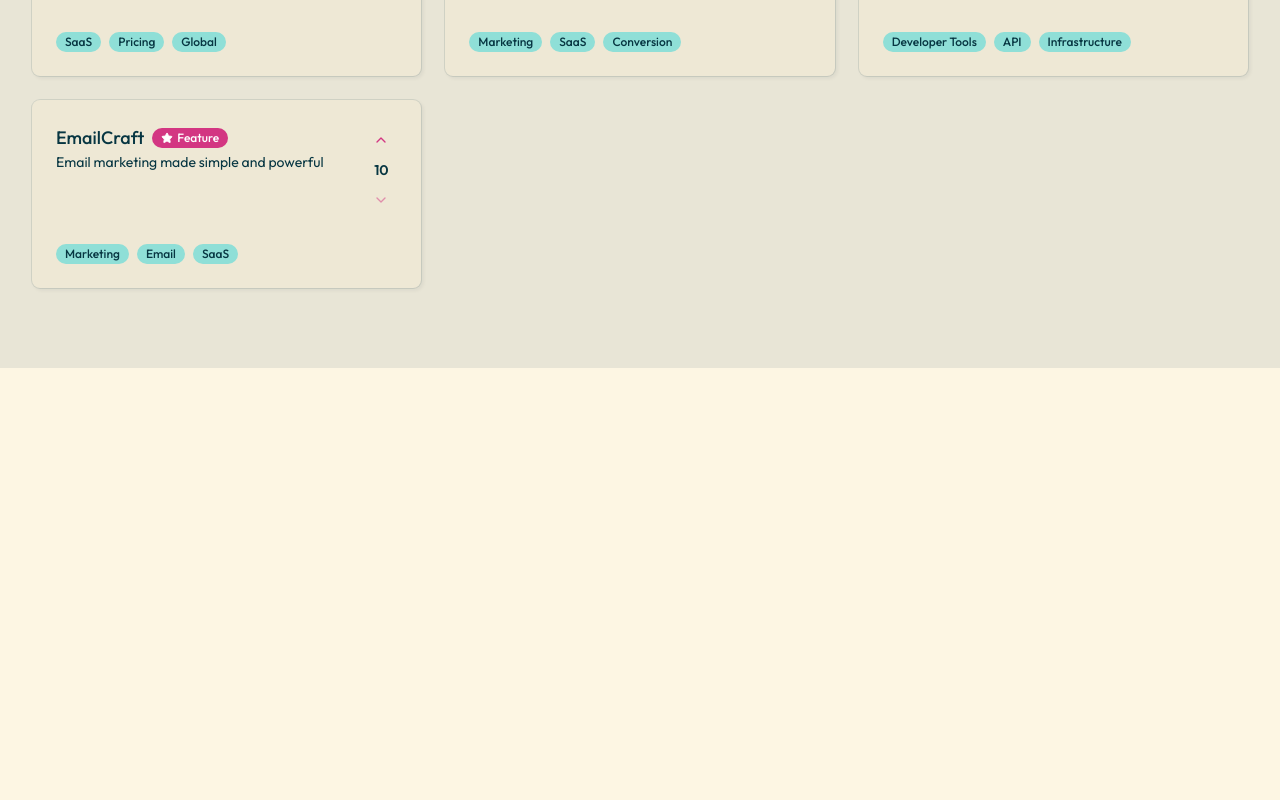
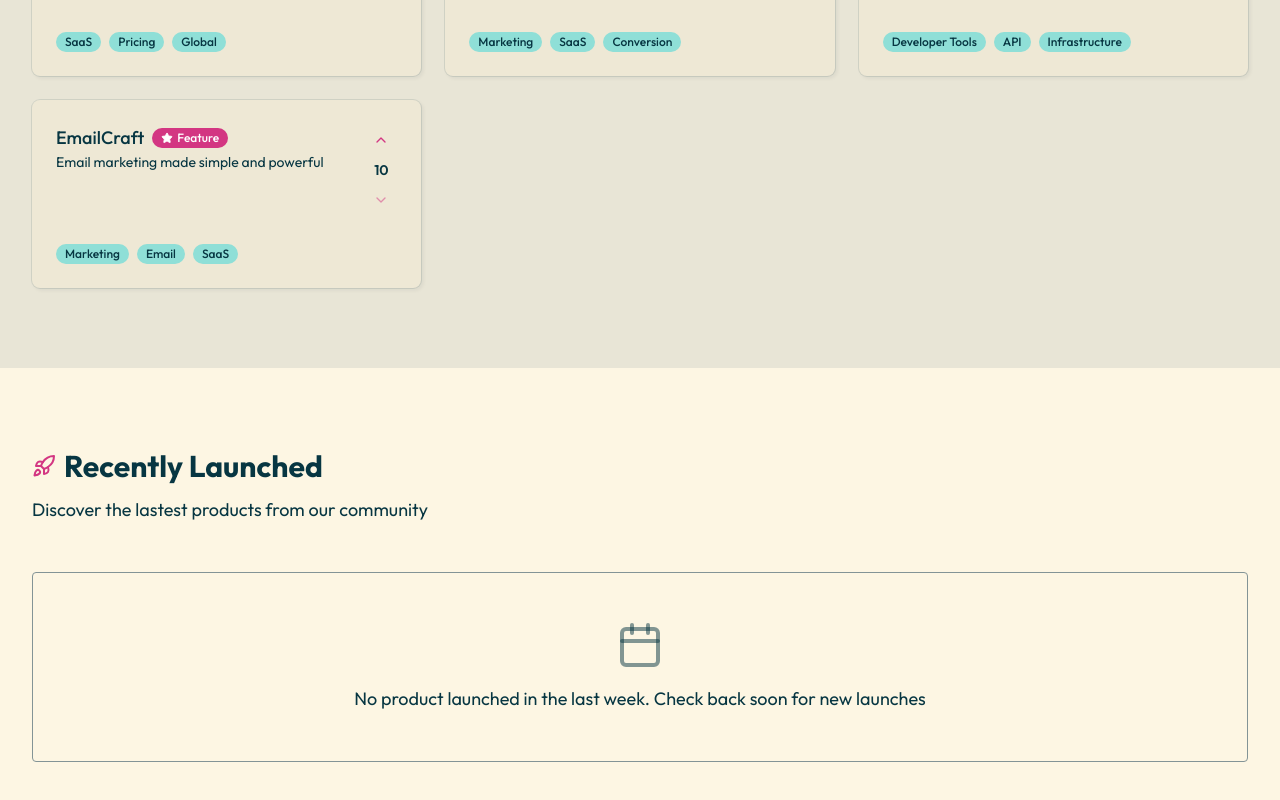
Before and after one commit to ARJ99/ShowcaseApps, a Next.js app: page / in a window 1280 px wide. Shown: the part 1038-1838 px from the top of the page. Before the commit the page ends 1406 px from the top, so only its background shows below. Built offline with nearby package versions, Linux system fonts and the light colour scheme.

Commit message:
Feat: Recently Launched Section

```diff
--- a/app/page.tsx
+++ b/app/page.tsx
@@ -1,5 +1,6 @@
 import FeaturedProducts from "@/components/landing-page/featured-products";
 import HeroSection from "@/components/landing-page/hero-section";
+import RecentlyLaunchedProducts from "@/components/landing-page/recently-launched-products";
 
 
 export default function Home() {
@@ -7,6 +8,7 @@
     <div>
       <HeroSection/>
       <FeaturedProducts/>
+      <RecentlyLaunchedProducts/>
     </div>
   );
 }
--- /dev/null
+++ b/components/common/empty-state.tsx
@@ -0,0 +1,12 @@
+import { LucideIcon } from "lucide-react";
+
+export default function EmptyState({message, icon:Icon}:{message:string, icon?: LucideIcon}){
+    return(
+        <div className="empty-state">
+            {Icon && (
+                <Icon className="size-12 text-muted-foreground/50 mx-auto mb-4"/>
+            )}
+            <p className="text-lg text-muted-foreground">{message}</p>
+        </div>
+    )
+}
--- /dev/null
+++ b/components/landing-page/recently-launched-products.tsx
@@ -0,0 +1,36 @@
+import { CalendarIcon, RocketIcon } from "lucide-react";
+import SectionHeader from "../common/section-header";
+import ProductCard from "../products/ProductCard";
+import EmptyState from "../common/empty-state";
+
+
+const recentlyLaunchedProducts:any = []
+
+export default function RecentlyLaunchedProducts() {
+    return (
+        <section className="py-20">
+            <div className="wrapper ">
+                <SectionHeader
+                    title="Recently Launched"
+                    icon={RocketIcon}
+                    description="Discover the lastest products from our community"
+                />
+
+                {recentlyLaunchedProducts.length > 0 ? (
+                    <div className="grid-wrapper">
+                        {recentlyLaunchedProducts.map((product:any) => (
+                            <ProductCard key={product.id} {...product} />
+                        ))}
+                    </div>
+                ) : (
+                    <EmptyState
+                        message="No product launched in the last week. Check back soon for new launches"
+                        icon={CalendarIcon}
+                    />
+                )}
+
+            </div>
+        </section>
+    )
+
+}
```
